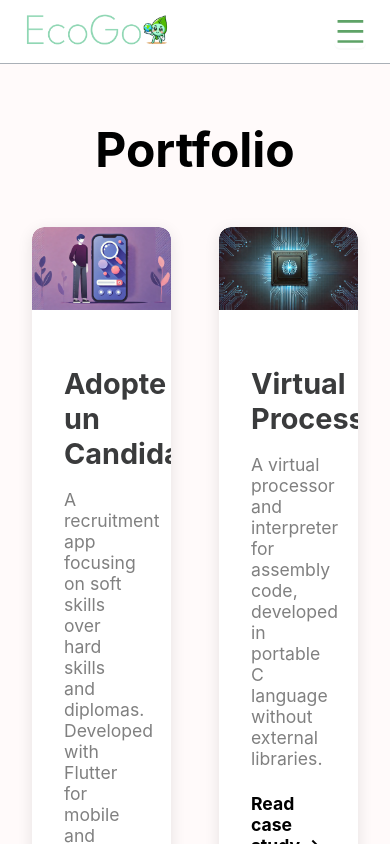
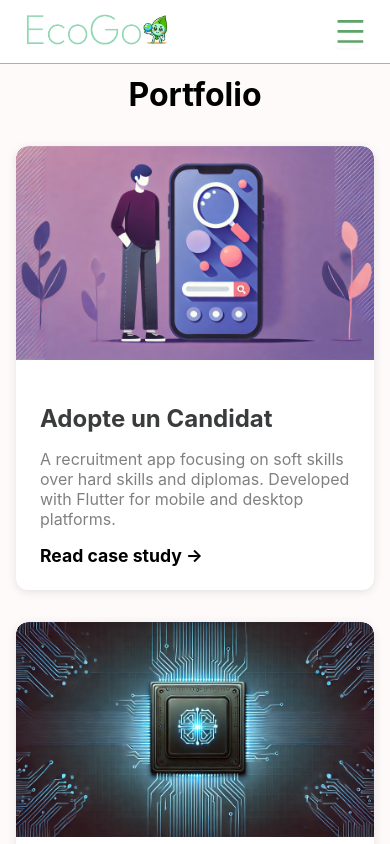
Before and after one commit to thomas-planchard/EcoGoWeb, a React (Vite) app: page /#/portfolio in a window 390 px wide. Shown: the top 844 px of the page. Built offline with nearby package versions, Linux system fonts and the light colour scheme.

Commit message:
responsive portfolio style

```diff
--- a/src/pages/Portfolio/PortfolioStyles.ts
+++ b/src/pages/Portfolio/PortfolioStyles.ts
@@ -5,12 +5,21 @@ import { Link } from 'react-router-dom';
 const PortfolioSection = styled.section`
   padding: 5rem 2rem;
   text-align: center;
+
+  @media (max-width: 768px) {
+    padding: 3rem 1rem;
+  }
 `;
 
 const PortfolioTitle = styled.h1`
   font-size: 3rem;
   color: black;
   margin-bottom: 3rem;
+
+  @media (max-width: 768px) {
+    font-size: 2rem;
+    margin-bottom: 2rem;
+  }
 `;
 
 const PortfolioGrid = styled.div`
@@ -19,6 +28,11 @@ const PortfolioGrid = styled.div`
   gap: 3rem; /* Space between cards */
   max-width: 1200px;
   margin: 0 auto;
+
+  @media (max-width: 768px) {
+    grid-template-columns: 1fr; /* Single column on smaller screens */
+    gap: 2rem;
+  }
 `;
 
 const ReadMore = styled.span`
@@ -26,7 +40,6 @@ const ReadMore = styled.span`
   font-size: 1.1rem;
   display: inline-block;
   transition: color 0.3s ease;
-
 `;
 
 const PortfolioCard = styled(Link)`
@@ -36,7 +49,6 @@ const PortfolioCard = styled(Link)`
   text-align: left;
   overflow: hidden;
   text-decoration: none;
-
   color: inherit;
   transition: transform 0.3s ease;
 
@@ -48,6 +60,10 @@ const PortfolioCard = styled(Link)`
       color: ${colors.primaryGreen};
     }
   }
+
+  @media (max-width: 768px) {
+    box-shadow: 0 2px 10px rgba(0, 0, 0, 0.1); /* Reduced shadow for mobile */
+  }
 `;
 
 const ImageContainer = styled.div`
@@ -56,7 +72,7 @@ const ImageContainer = styled.div`
   height: 0;
   padding-bottom: 60%; /* Aspect ratio for the image container */
   overflow: hidden;
-  border-radius: 12px 12px 0 0; /* Rounded corners at the top */
+  border-radius: 12px 12px 0 0;
 
   img {
     position: absolute;
@@ -71,20 +87,31 @@ const ImageContainer = styled.div`
 
 const CardText = styled.div`
   padding: 2rem;
+
+  @media (max-width: 768px) {
+    padding: 1.5rem;
+  }
 `;
 
 const ProjectTitle = styled.h2`
   font-size: 1.8rem;
   margin-bottom: 1rem;
   color: ${colors.darkGrey};
+
+  @media (max-width: 768px) {
+    font-size: 1.5rem;
+  }
 `;
 
 const ProjectDescription = styled.p`
   color: grey;
   font-size: 1.1rem;
   margin-bottom: 1.5rem;
+
+  @media (max-width: 768px) {
+    font-size: 1rem;
+    margin-bottom: 1rem;
+  }
 `;
 
-
-
 export { PortfolioSection, PortfolioTitle, PortfolioGrid, PortfolioCard, ImageContainer, CardText, ProjectTitle, ProjectDescription, ReadMore };
```
